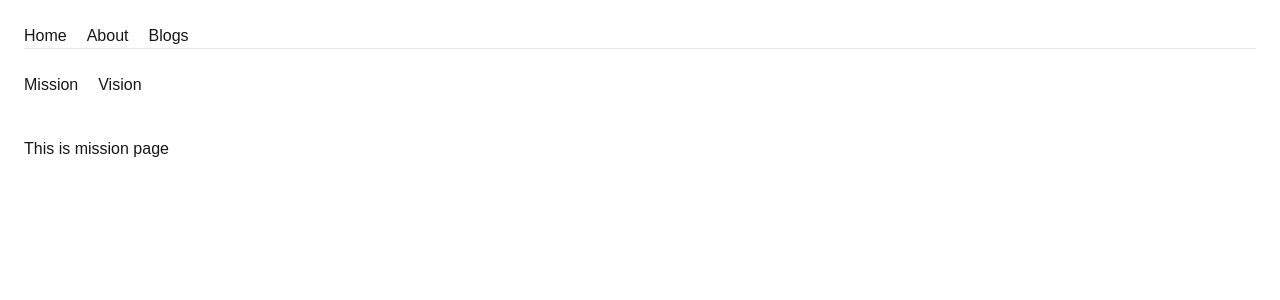
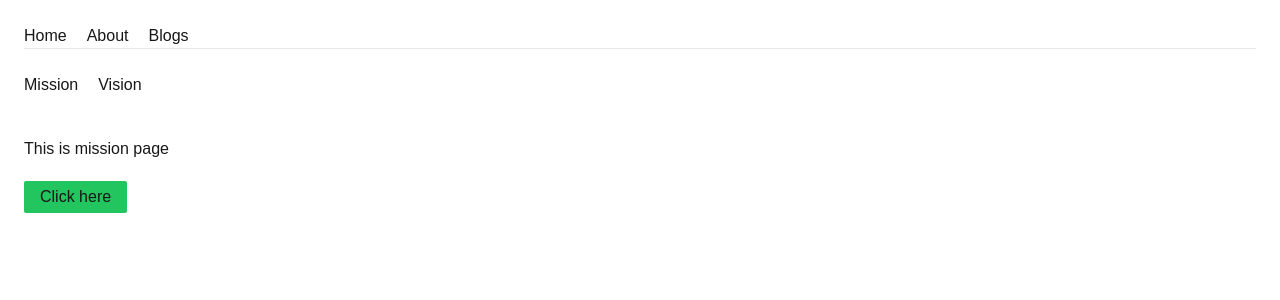
Before and after one commit to im-sanny/next-crash, a Next.js app: page /about/mission in a window 1280 px wide. Shown: the top 300 px of the page. Built offline with nearby package versions, Linux system fonts and the light colour scheme.

Commit message:
add: client component added

```diff
--- a/app/about/mission/page.js
+++ b/app/about/mission/page.js
@@ -1,9 +1,16 @@
-import React from "react";
-
+"use client";
 const mission = () => {
   return (
     <main className="mt-10">
       <div>This is mission page</div>
+      <div className="mt-5">
+        <button
+          className="bg-green-500 rounded-sm px-4 py-1"
+          onClick={() => console.log("I have clicked here")}
+        >
+          Click here
+        </button>
+      </div>
     </main>
   );
 };
```
